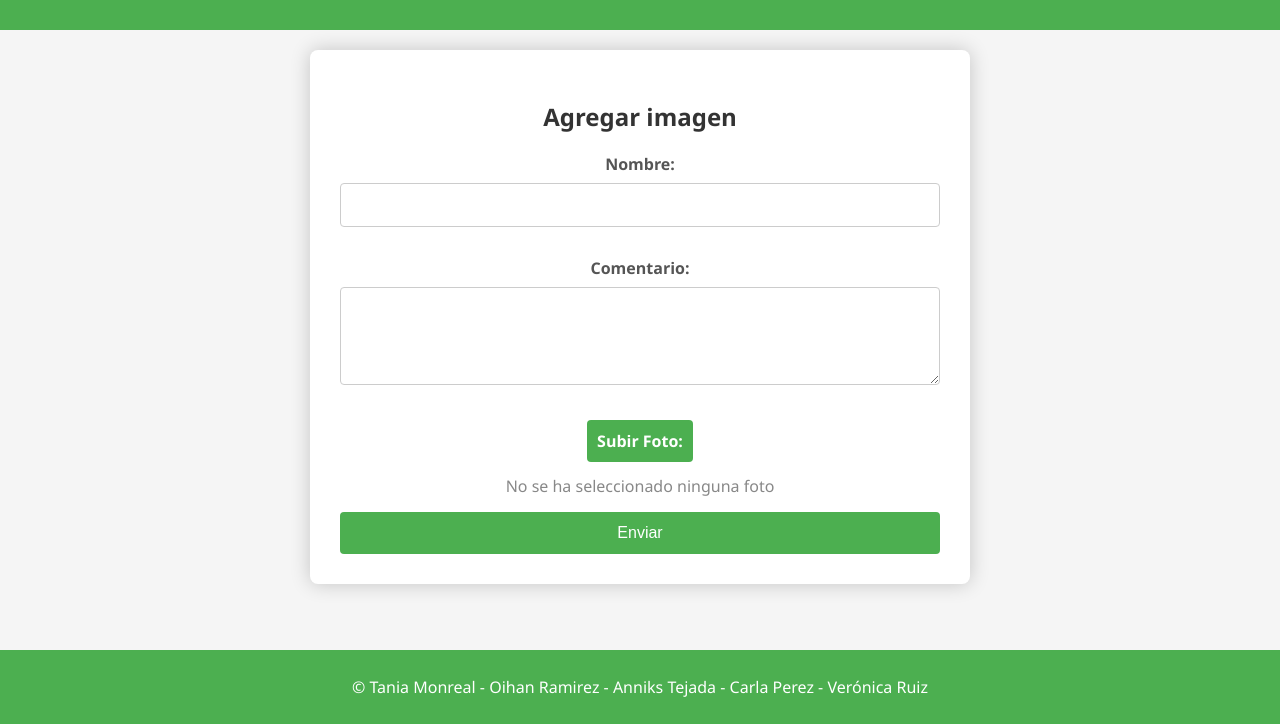
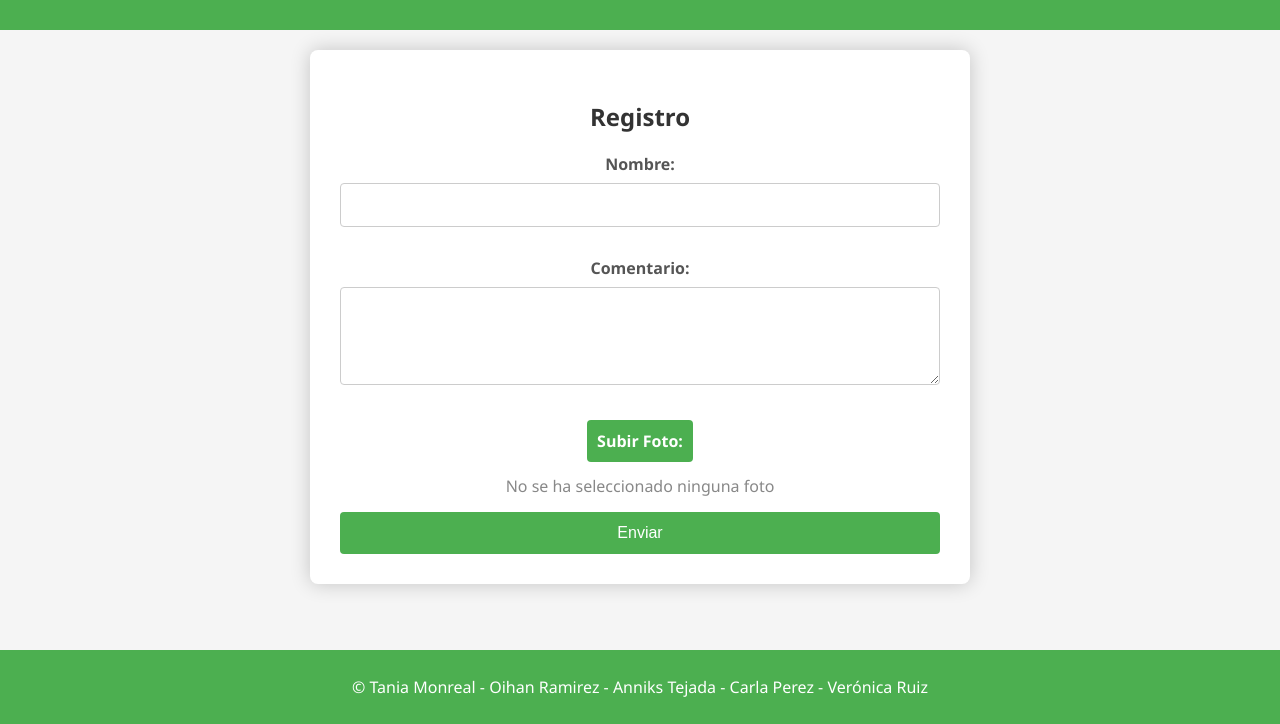
Before and after one commit to TaniaMonreal/TaniaMonreal, a plain HTML site: page index.html in a window 1280 px wide. Shown: the part 76-800 px from the top of the page. Drawn offline with Linux system fonts and the light colour scheme.

Commit message:
Update index.html

```diff
--- a/index.html
+++ b/index.html
@@ -13,7 +13,7 @@
     </header>
 
     <div class="container">
-        <h2>Agregar imagen</h2>
+        <h2>Registro</h2>
         <form action="#result" method="post" enctype="multipart/form-data">
             <div class="form-group">
                 <label for="nombre">Nombre:</label>
```
